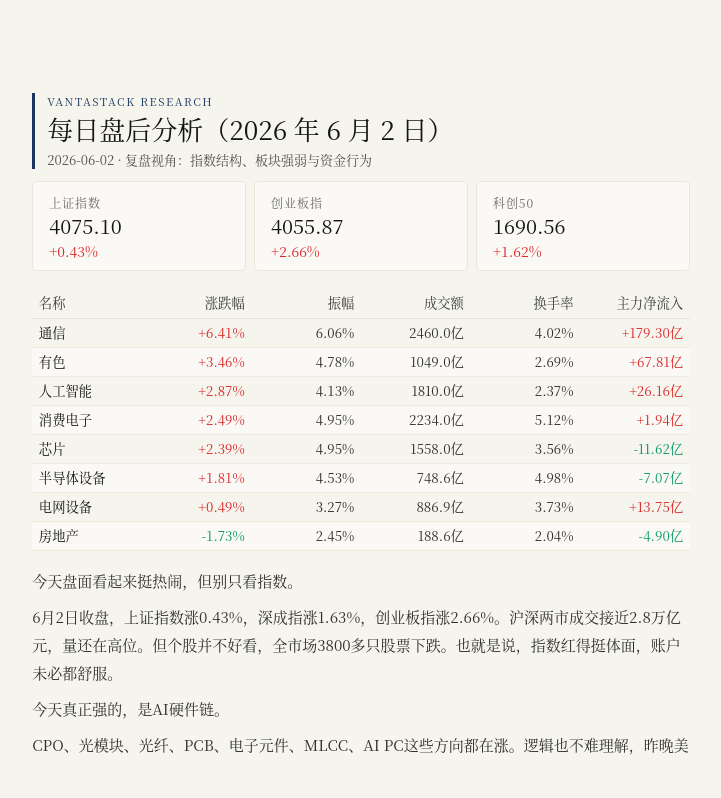
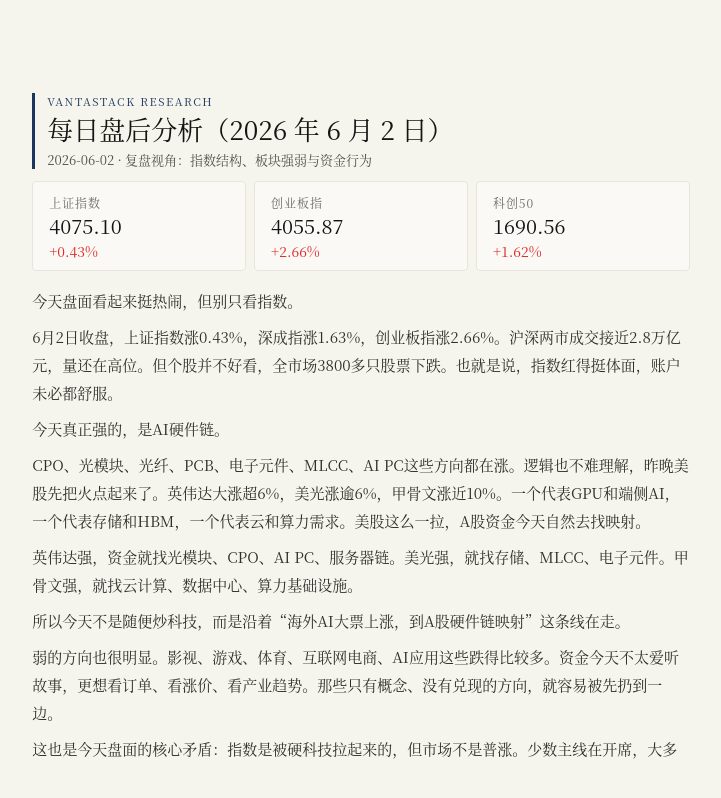
Before and after one commit to cenmen/market-insight, a React (Vite) app in the folder frontend/: page /after-close in a window 1280 px wide. Shown: the whole page, without its empty margins (279-1000 px from the left). Built offline with nearby package versions, Linux system fonts and the light colour scheme; a web font is replaced by a local one.

Commit message:
feat: 更新 KamiTable 和 ReportFooter 组件，优化数据处理和展示格式，添加更新日期

```diff
--- a/frontend/src/components/KamiTable.jsx
+++ b/frontend/src/components/KamiTable.jsx
@@ -1,6 +1,6 @@
 function getCellValue(record, dataIndex) {
   if (!dataIndex) {
-    return undefined;
+    return null;
   }
   return record?.[dataIndex];
 }
@@ -15,7 +15,7 @@ export default function KamiTable(props) {
       <table className='financial striped w-full table-fixed border-collapse text-[10pt] text-[#2f2e2b]'>
         <colgroup>
           {columns.map(function mapCol(column) {
-            return <col key={column.key ?? column.dataIndex ?? column.title} style={column.width ? { width: column.width } : undefined} />;
+            return <col key={column.key ?? column.dataIndex ?? column.title} style={column.width ? { width: column.width } : null} />;
           })}
         </colgroup>
         <thead className='text-[#3d3d3a]'>
--- a/frontend/src/components/ReportFooter.jsx
+++ b/frontend/src/components/ReportFooter.jsx
@@ -1,8 +1,14 @@
-export default function ReportFooter() {
+export default function ReportFooter({
+  disclaimer = '仅供参考，不构成任何投资建议。',
+  source = '抖音 · ETF主线侦探',
+  date,
+}) {
+  const sourceText = date ? `${source} · ${date}` : source;
+
   return (
     <footer className='mt-4 flex justify-between gap-4 border-t border-solid border-[#e8e6dc] pt-2 text-[12px] text-[#6b6a64]'>
-      <span>仅供参考，不构成任何投资建议。</span>
-      <span>抖音 · ETF主线侦探 · 2026-06-02</span>
+      <span>{disclaimer}</span>
+      <span>{sourceText}</span>
     </footer>
   );
 }
--- a/frontend/src/data/afterCloseData.jsx
+++ b/frontend/src/data/afterCloseData.jsx
@@ -1,36 +1,9 @@
 const afterCloseData = {
+  updateDate: '2026-06-02',
   mainIndexes: [
     { name: '上证指数', indexValue: '4075.10', changeRate: 0.43 },
     { name: '创业板指', indexValue: '4055.87', changeRate: 2.66 },
     { name: '科创50', indexValue: '1690.56', changeRate: 1.62 },
-  ],
-  tableDataSource: [
-    { key: '588200', name: '芯片', changeRate: 2.39, maxDrawdown: 4.95, maxTRise: 1558, turnoverRate: 3.56, mainNetInflow: -11.62, isPinned: true },
-    { key: '515880', name: '通信', changeRate: 6.41, maxDrawdown: 6.06, maxTRise: 2460, turnoverRate: 4.02, mainNetInflow: 179.3, isPinned: true },
-    { key: '159516', name: '半导体设备', changeRate: 1.81, maxDrawdown: 4.53, maxTRise: 748.6, turnoverRate: 4.98, mainNetInflow: -7.07, isPinned: true },
-    { key: '159819', name: '人工智能', changeRate: 2.87, maxDrawdown: 4.13, maxTRise: 1810, turnoverRate: 2.37, mainNetInflow: 26.16 },
-    { key: '562500', name: '机器人', changeRate: 1.57, maxDrawdown: 2.41, maxTRise: 485.4, turnoverRate: 3.19, mainNetInflow: 1.94 },
-    { key: '159206', name: '卫星', changeRate: 0.4, maxDrawdown: 4.4, maxTRise: 473.2, turnoverRate: 3.11, mainNetInflow: -13.5 },
-    { key: '516160', name: '新能源', changeRate: -0.43, maxDrawdown: 3.47, maxTRise: 1381, turnoverRate: 2.14, mainNetInflow: -32.73 },
-    { key: '159755', name: '电池', changeRate: 0.83, maxDrawdown: 3.08, maxTRise: 777.2, turnoverRate: 2.9, mainNetInflow: 1.32 },
-    { key: '515790', name: '光伏', changeRate: -1.05, maxDrawdown: 4.35, maxTRise: 695.2, turnoverRate: 3.33, mainNetInflow: -25.27 },
-    { key: '512400', name: '有色', changeRate: 3.46, maxDrawdown: 4.78, maxTRise: 1049, turnoverRate: 2.69, mainNetInflow: 67.81 },
-    { key: '159326', name: '电网设备', changeRate: 0.49, maxDrawdown: 3.27, maxTRise: 886.9, turnoverRate: 3.73, mainNetInflow: 13.75, isPinned: true },
-    { key: '159870', name: '化工', changeRate: 0.3, maxDrawdown: 2.27, maxTRise: 479.3, turnoverRate: 1.47, mainNetInflow: -0.02 },
-    { key: '159865', name: '养殖', changeRate: -2.16, maxDrawdown: 2.54, maxTRise: 72.82, turnoverRate: 1.45, mainNetInflow: -7.29 },
-    { key: '159825', name: '农业', changeRate: -1.36, maxDrawdown: 2.2, maxTRise: 135.3, turnoverRate: 1.4, mainNetInflow: -6.69 },
-    { key: '515220', name: '煤炭', changeRate: -1.0, maxDrawdown: 5.14, maxTRise: 309.2, turnoverRate: 2.83, mainNetInflow: -13.65 },
-    { key: '516150', name: '稀土', changeRate: 1.36, maxDrawdown: 4.22, maxTRise: 413.2, turnoverRate: 2.46, mainNetInflow: 2.62 },
-    { key: '159732', name: '消费电子', changeRate: 2.49, maxDrawdown: 4.95, maxTRise: 2234, turnoverRate: 5.12, mainNetInflow: 1.94 },
-    { key: '510880', name: '红利', changeRate: -0.05, maxDrawdown: 2.12, maxTRise: 469.3, turnoverRate: 0.32, mainNetInflow: -2.83 },
-    { key: '512880', name: '证券', changeRate: 0.14, maxDrawdown: 1.63, maxTRise: 323.9, turnoverRate: 0.99, mainNetInflow: -4.93 },
-    { key: '512800', name: '银行', changeRate: 0.61, maxDrawdown: 1.47, maxTRise: 300.4, turnoverRate: 0.28, mainNetInflow: 4.56 },
-    { key: '562510', name: '旅游', changeRate: -1.82, maxDrawdown: 1.89, maxTRise: 106.6, turnoverRate: 1.26, mainNetInflow: -3.44 },
-    { key: '159928', name: '消费', changeRate: -1.58, maxDrawdown: 1.63, maxTRise: 256.1, turnoverRate: 1.08, mainNetInflow: -17.0 },
-    { key: '512690', name: '白酒', changeRate: -1.59, maxDrawdown: 2.37, maxTRise: 169.9, turnoverRate: 1.6, mainNetInflow: -10.25 },
-    { key: '512200', name: '房地产', changeRate: -1.73, maxDrawdown: 2.45, maxTRise: 188.6, turnoverRate: 2.04, mainNetInflow: -4.9 },
-    { key: '159745', name: '建筑材料', changeRate: -2.03, maxDrawdown: 2.24, maxTRise: 79.65, turnoverRate: 1.59, mainNetInflow: -3.89 },
-    { key: '512170', name: '医疗', changeRate: -0.92, maxDrawdown: 1.78, maxTRise: 210.9, turnoverRate: 1.55, mainNetInflow: -6.33 },
   ],
   conclusion: '操作节奏上，别把结构行情当普涨行情。主线回调可以观察，高潮追涨要谨慎。仓位上保持弹性，核心方向不补跌、成交不塌，可以继续看；如果高位科技开始放量滞涨，后排跟不上，就要适当防守。',
   content: (
@@ -52,46 +25,4 @@ const afterCloseData = {
   ),
 };
 
-function sortByChangeRateDesc(a, b) {
-  return Number(b.changeRate) - Number(a.changeRate);
-}
-
-function pushUniqueByKey(targetList, record, usedKeySet) {
-  if (usedKeySet.has(record.key)) return;
-  targetList.push(record);
-  usedKeySet.add(record.key);
-}
-
-function buildProcessedTableDataSource(rows) {
-  const sortedRows = [...rows].sort(sortByChangeRateDesc);
-  const topGainers = sortedRows.slice(0, 4);
-  const topLosers = sortedRows.slice(-4);
-  const pinnedRows = sortedRows.filter(function filterPinned(row) {
-    return row.isPinned === true;
-  });
-  const usedKeySet = new Set();
-  const finalRows = [];
-
-  pinnedRows.forEach(function addPinned(row) {
-    pushUniqueByKey(finalRows, row, usedKeySet);
-  });
-
-  [...topGainers, ...topLosers].forEach(function addExtremes(row) {
-    if (finalRows.length >= 8) return;
-    pushUniqueByKey(finalRows, row, usedKeySet);
-  });
-
-  sortedRows.forEach(function fillRemaining(row) {
-    if (finalRows.length >= 8) return;
-    pushUniqueByKey(finalRows, row, usedKeySet);
-  });
-
-  return finalRows.sort(sortByChangeRateDesc);
-}
-
-const processedAfterCloseData = {
-  ...afterCloseData,
-  tableDataSource: buildProcessedTableDataSource(afterCloseData.tableDataSource),
-};
-
-export default processedAfterCloseData;
+export default afterCloseData;
--- a/frontend/src/pages/AfterClose.jsx
+++ b/frontend/src/pages/AfterClose.jsx
@@ -1,104 +1,40 @@
 import ReportFooter from '@/components/ReportFooter.jsx';
-import KamiTable from '@/components/KamiTable.jsx';
 import afterCloseData from '@/data/afterCloseData.jsx';
 
-function formatSignedPercent(value) {
-  const numeric = Number(value);
-  const sign = numeric > 0 ? '+' : '';
-  return `${sign}${numeric.toFixed(2)}%`;
+function formatUpdateDate(dateString) {
+  if (!dateString) return '';
+
+  const parts = dateString.split('-');
+  if (parts.length !== 3) return dateString;
+
+  const year = parts[0];
+  const month = Number(parts[1]);
+  const day = Number(parts[2]);
+
+  if (Number.isNaN(month) || Number.isNaN(day)) return dateString;
+
+  return `${year} 年 ${month} 月 ${day} 日`;
 }
-
-function formatPlainPercent(value) {
-  const numeric = Number(value);
-  return `${numeric.toFixed(2)}%`;
-}
-
-function formatAmountYi(value) {
-  const numeric = Number(value);
-  return `${numeric.toFixed(numeric >= 100 ? 1 : 2)}亿`;
-}
-
-const tableColumns = [
-  {
-    title: '名称',
-    dataIndex: 'name',
-    key: 'name',
-    width: '100px',
-    render: function renderName(value) {
-      return <div className='font-medium text-[#141413]'>{value}</div>;
-    },
-  },
-  {
-    title: '涨跌幅',
-    dataIndex: 'changeRate',
-    key: 'changeRate',
-    align: 'right',
-    width: '100px',
-    render: function renderChangeRate(value) {
-      return <span className={`font-medium tabular-nums ${Number(value) >= 0 ? 'text-rise' : 'text-fall'}`}>{formatSignedPercent(value)}</span>;
-    },
-  },
-  {
-    title: '振幅',
-    dataIndex: 'maxDrawdown',
-    key: 'maxDrawdown',
-    align: 'right',
-    width: '100px',
-    render: function renderAmplitude(value) {
-      return <span className='tabular-nums'>{formatPlainPercent(value)}</span>;
-    },
-  },
-  {
-    title: '成交额',
-    dataIndex: 'maxTRise',
-    key: 'maxTRise',
-    align: 'right',
-    width: '100px',
-    render: function renderAmount(value) {
-      return <span className='tabular-nums'>{formatAmountYi(value)}</span>;
-    },
-  },
-  {
-    title: '换手率',
-    dataIndex: 'turnoverRate',
-    key: 'turnoverRate',
-    align: 'right',
-    width: '100px',
-    render: function renderTurnoverRate(value) {
-      return <span className='tabular-nums'>{formatPlainPercent(value)}</span>;
-    },
-  },
-  {
-    title: '主力净流入',
-    dataIndex: 'mainNetInflow',
-    key: 'mainNetInflow',
-    align: 'right',
-    width: '100px',
-    render: function renderMainNetInflow(value) {
-      return (
-        <span
-          className={`tabular-nums ${Number(value) >= 0 ? 'text-rise' : 'text-fall'}`}
-        >{`${Number(value) >= 0 ? '+' : ''}${Number(value).toFixed(2)}亿`}</span>
-      );
-    },
-  },
-];
 
 export default function AfterClosePage() {
   const data = afterCloseData;
   const mainIndexes = data?.mainIndexes ?? [];
   const conclusion = data?.conclusion ?? null;
   const content = data?.content ?? null;
-  const tableDataSource = data?.tableDataSource ?? [];
-  const resolvedTableColumns = tableColumns;
+  const updateDate = data?.updateDate ?? null;
+  const titleDateText = formatUpdateDate(updateDate);
+  const footerDateText = updateDate ?? null;
 
   return (
     <main className="flex h-screen items-center justify-center overflow-hidden bg-[#f5f4ed] px-4 py-6 [font-family:'TsangerJinKai02','Source_Han_Serif_SC','Noto_Serif_CJK_SC','Songti_SC','STSong',Georgia,serif] text-[#141413]">
       <article className='h-[90vh] w-full max-w-[210mm] overflow-y-auto px-4 py-6 md:px-[18mm] md:py-[14mm]'>
         <header className='mb-3 border-l-[2.5pt] border-[#1b365d] pl-3'>
           <p className='mb-1 text-[11px] tracking-[0.14em] text-[#1b365d] uppercase'>VANTASTACK RESEARCH</p>
-          <h1 className='text-[20px] leading-tight font-medium md:text-[26px]'> 每日盘后分析（2026 年 6 月 2 日）</h1>
-          <p className='mt-1 text-[13px] text-[#504e49]'>2026-06-02 · 复盘视角：指数结构、板块强弱与资金行为</p>
+          <h1 className='text-[20px] leading-tight font-medium md:text-[26px]'>每日盘后分析{titleDateText ? `（${titleDateText}）` : ''}</h1>
+          <p className='mt-1 text-[13px] text-[#504e49]'>
+            {updateDate ? `${updateDate} · ` : ''}
+            复盘视角：指数结构、板块强弱与资金行为
+          </p>
         </header>
         <section className='mt-2'>
           <div className='grid grid-cols-2 gap-2 md:grid-cols-3'>
@@ -113,10 +49,6 @@ export default function AfterClosePage() {
             ))}
           </div>
         </section>
-
-        <section className='mt-4'>
-          <KamiTable dataSource={tableDataSource} columns={resolvedTableColumns} />
-        </section>
         <section className='mt-4 text-[15px] leading-7 text-[#2f2e2b] [&>p+p]:mt-2'>{content}</section>
         {conclusion ? (
           <section>
@@ -125,7 +57,7 @@ export default function AfterClosePage() {
             </div>
           </section>
         ) : null}
-        <ReportFooter />
+        <ReportFooter date={footerDateText} />
       </article>
     </main>
   );
```
Also changed, not shown: frontend/src/components/charts/BaseChart.jsx (+31 -37 lines).
